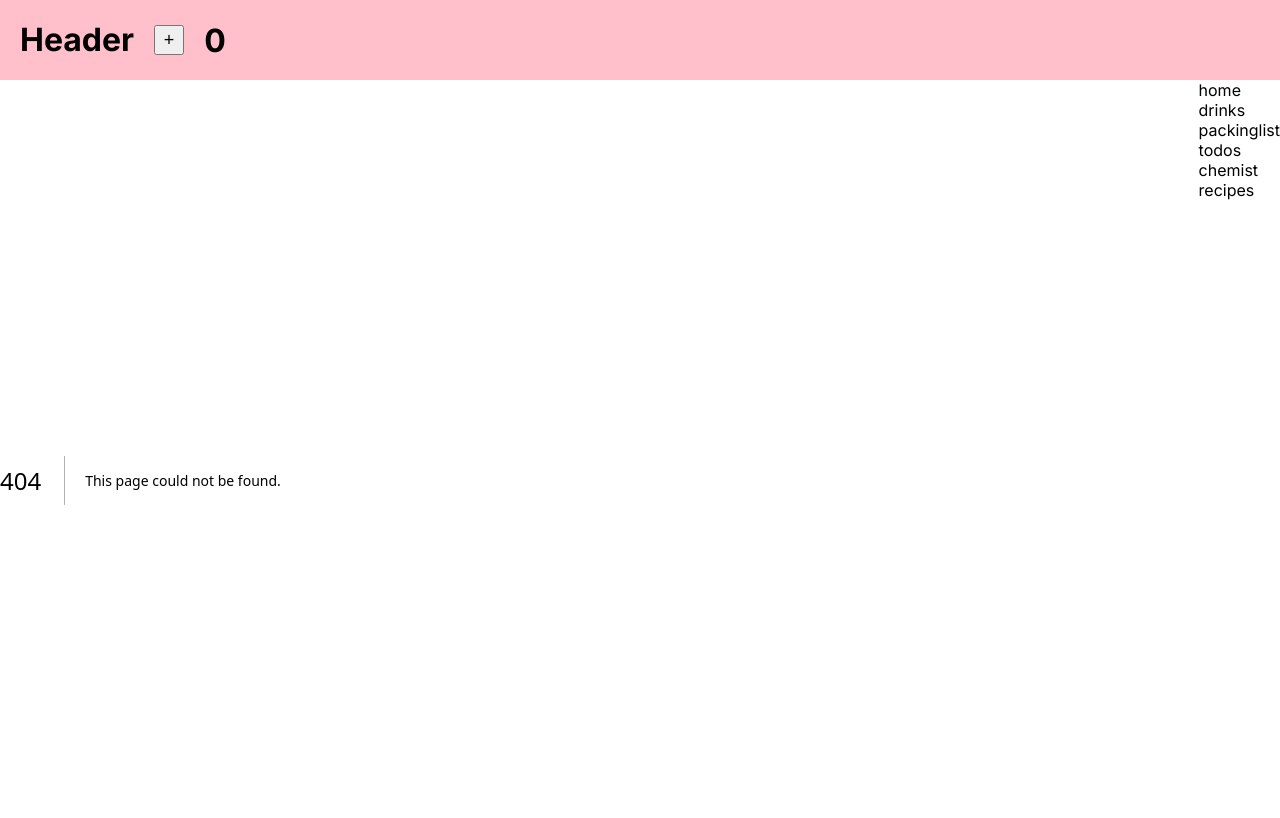
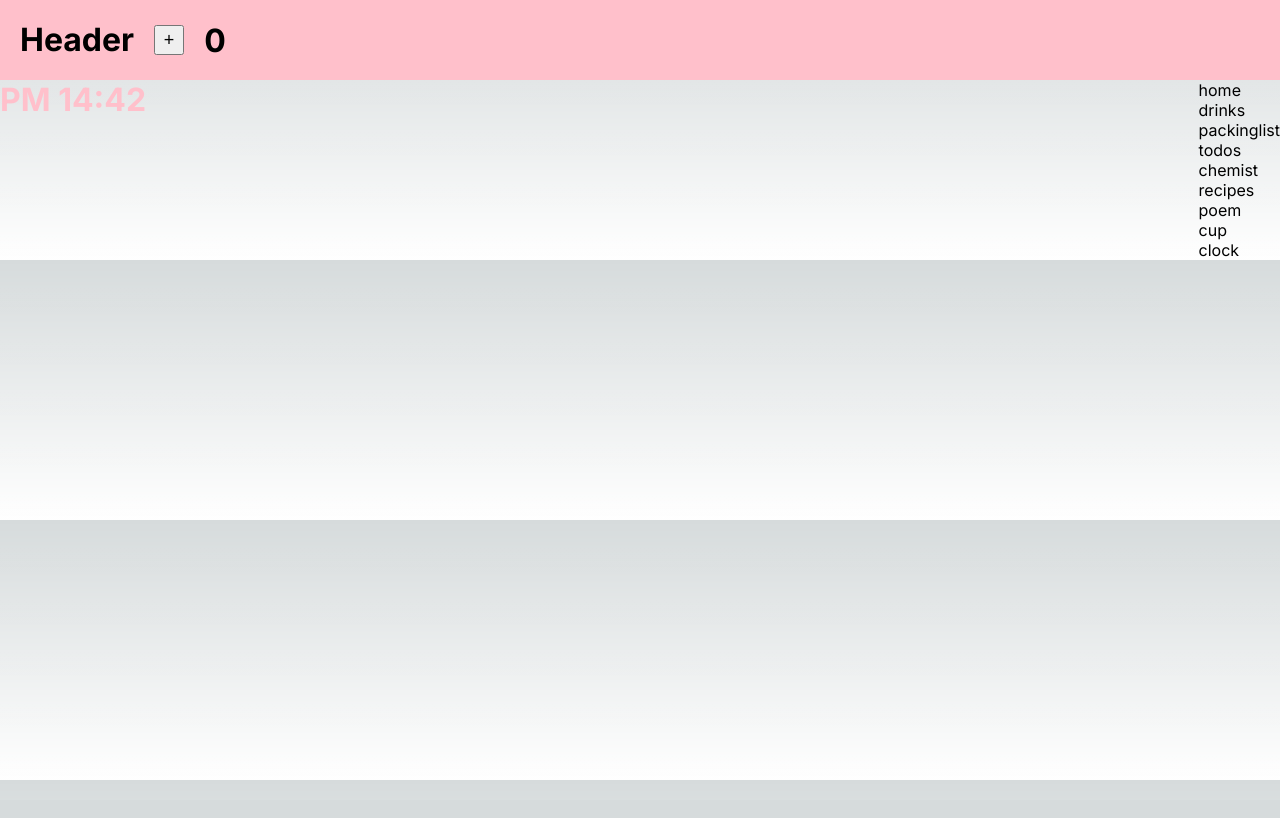
Before and after one commit to kiwichan101kg/next-app-tutorial, a Next.js app: page /clock in a window 1280 px wide. Before the commit this address had no page. Shown: the top 818 px of the page. Built offline with nearby package versions, Linux system fonts and the light colour scheme.

Commit message:
tutorial追加

```diff
--- /dev/null
+++ b/src/app/clock/page.tsx
@@ -0,0 +1,44 @@
+type Thema = {
+  color: string;
+  ampm: string;
+};
+
+export default function Clock() {
+  const hours = new Date().getHours();
+  const minute = new Date().getMinutes().toString().padStart(2, "0");
+  const time = `${hours}:${minute}`;
+
+  let thema: Thema = {
+    color: "",
+    ampm: "",
+  };
+  if (hours >= 0 && hours <= 6) {
+    thema = {
+      color: "white",
+      ampm: "AM",
+    };
+  } else {
+    thema = {
+      color: "pink",
+      ampm: "PM",
+    };
+  }
+
+  return (
+    <>
+      <h1 style={{ color: thema.color }}>{`${thema.ampm} ${time}`}</h1>
+    </>
+  );
+}
+
+// type Props = {
+//   time: string;
+// } & { thema: Thema };
+
+// function Time({ time, thema }: Props) {
+//   return (
+//     <>
+//       <h1 style={{ color: thema.color }}>{`${thema.ampm} ${time}`}</h1>
+//     </>
+//   );
+// }
--- a/src/app/layout.tsx
+++ b/src/app/layout.tsx
@@ -64,6 +64,9 @@ export default function RootLayout({
             <Link href={"/todos"}>todos</Link>
             <Link href={"/chemist"}>chemist</Link>
             <Link href={"/recipes"}>recipes</Link>
+            <Link href={"/poem"}>poem</Link>
+            <Link href={"/cup"}>cup</Link>
+            <Link href={"/clock"}>clock</Link>
           </div>
         </div>
       </body>
```
Also changed, not shown: src/app/cup/page.tsx (added, +11 -0 lines), src/app/poem/page.tsx (added, +26 -0 lines), src/app/profile/page.tsx (added).
